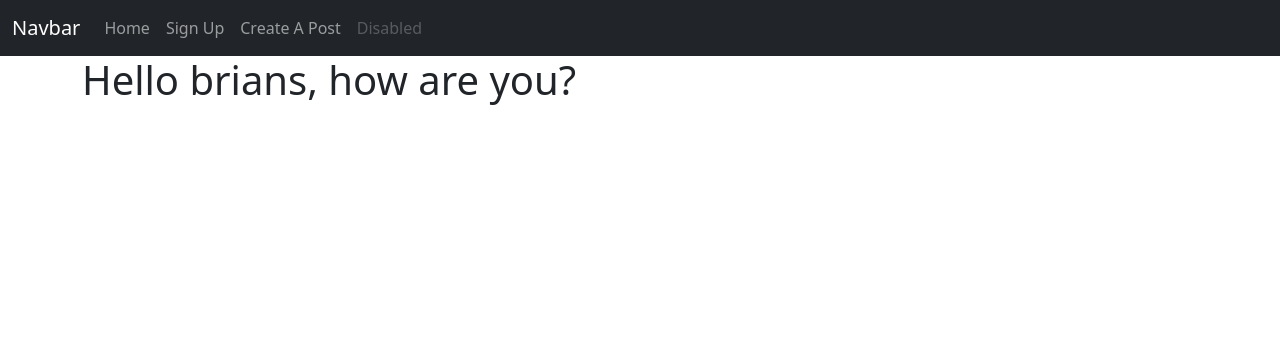
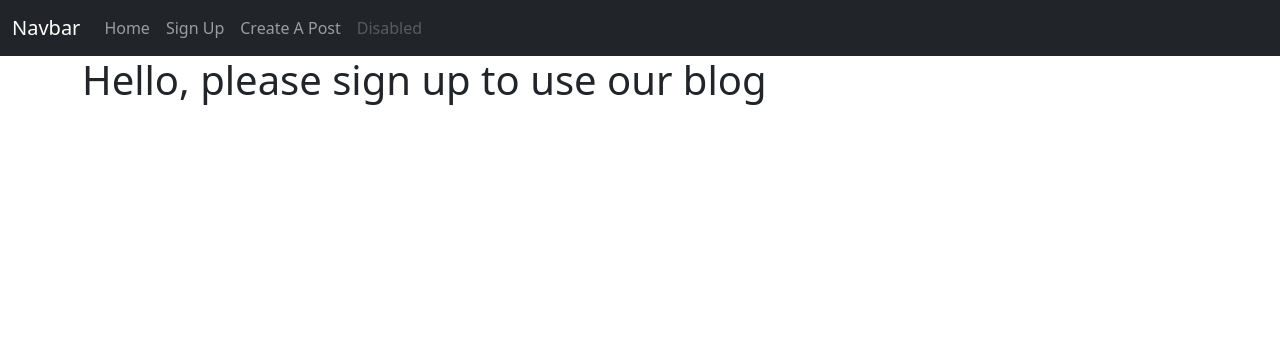
Before and after one commit to bstanton773/kekambas-91_flask_intro, a Flask app: page / in a window 1280 px wide. Shown: the top 356 px of the page. Run offline with Flask 2, Linux system fonts and the light colour scheme; data that the repository does not hold is empty; some libraries are stand-ins or nearby versions.

Commit message:
Logged in user setup

```diff
--- a/app/routes.py
+++ b/app/routes.py
@@ -1,18 +1,14 @@
 from app import app
 from flask import render_template, redirect, url_for, flash
-from flask_login import login_user
+from flask_login import login_user, login_required, logout_user
 from app.forms import SignUpForm, PostForm, LoginForm
 from app.models import Post, User
 from random import randint
 
 @app.route("/")
 def index():
-    user_dict = {
-        'username': 'brians',
-        'email': 'brians@codingtemple.com'
-    }
     posts = Post.query.all()
-    return render_template('index.html', user=user_dict, posts=posts)
+    return render_template('index.html', posts=posts)
 
 
 @app.route('/signup', methods=['GET', 'POST'])
@@ -41,6 +37,7 @@ def signup():
 
 
 @app.route('/create-post', methods=["GET", "POST"])
+@login_required
 def create_post():
     form = PostForm()
     if form.validate_on_submit():
@@ -81,3 +78,10 @@ def login():
         return redirect(url_for('login'))
 
     return render_template('login.html', form=form)
+
+
+@app.route('/logout')
+def logout():
+    logout_user()
+    flash('You have logged out of the blog', 'secondary')
+    return redirect(url_for('index'))
--- a/app/templates/index.html
+++ b/app/templates/index.html
@@ -3,7 +3,11 @@
 {% block title %} Kekambas Blog | Home {% endblock %}
 
 {% block content %}
-<h1>Hello {{ user.username }}, how are you?</h1>
+{% if current_user.is_authenticated %}
+    <h1>Hello {{ current_user.username }}, how are you?</h1>
+{% else %}
+    <h1>Hello, please sign up to use our blog</h1>
+{% endif %}
 
 {% for post in posts %}
     <div class="card">
```
